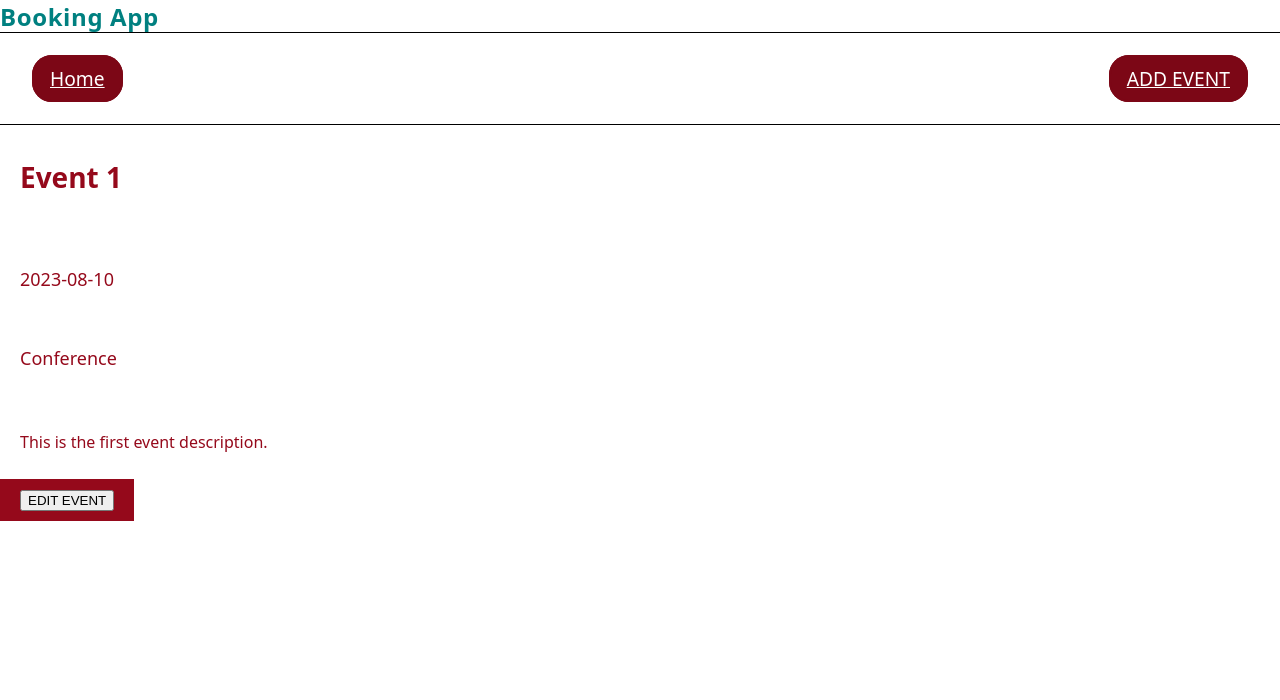
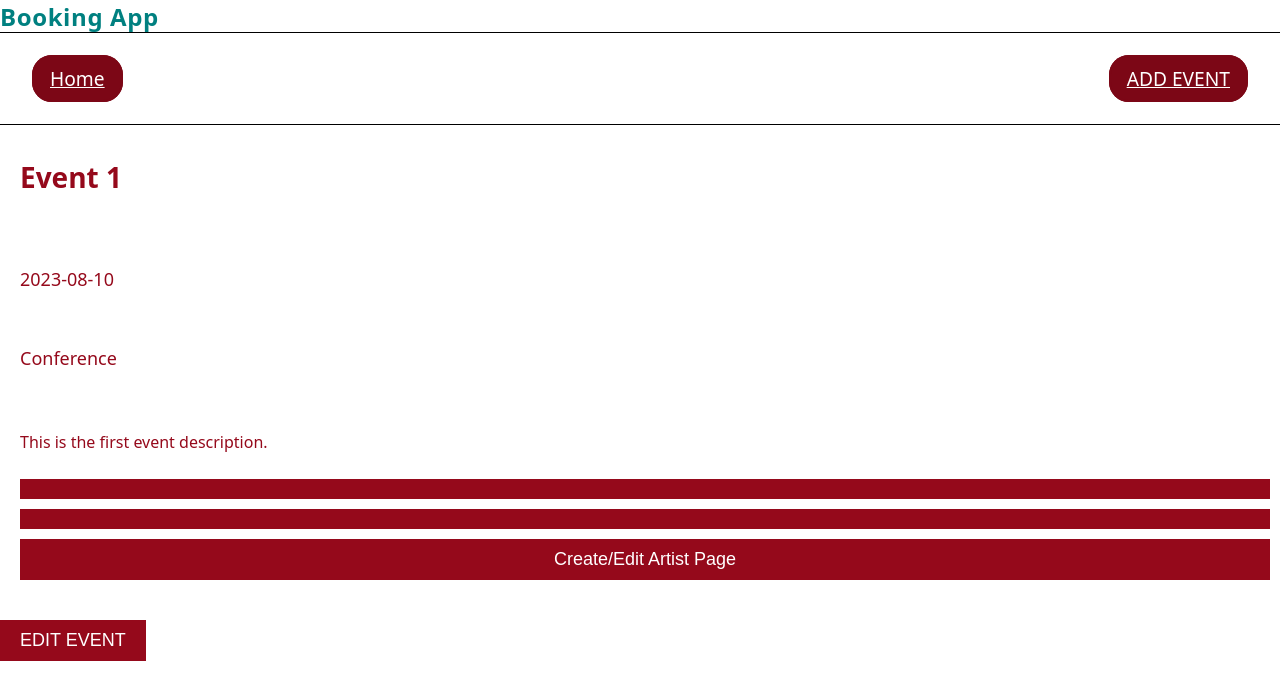
Before and after one commit to NatnaelDanssa/capstone-booking-app, a Next.js app: page /events/1 in a window 1280 px wide. Shown: the top 700 px of the page. Built offline with nearby package versions, Linux system fonts and the light colour scheme.

Commit message:
artist page

```diff
--- a/pages/events/[eventsId].js
+++ b/pages/events/[eventsId].js
@@ -1,7 +1,6 @@
 import { styled } from "styled-components";
 import { useRouter } from "next/router";
-
-import { useEffect, useState } from "react";
+import { useState, useEffect } from "react";
 
 export default function EventsDetail({
   handleUpdate,
@@ -15,7 +14,6 @@ export default function EventsDetail({
   const eventsId = router.query.eventsId;
 
   const eventToEdit = events.find((event) => event.id == eventsId);
-  console.log("events", events);
 
   useEffect(() => {
     setEventObject(eventToEdit);
@@ -24,6 +22,7 @@ export default function EventsDetail({
   const handleEditClick = () => {
     setEditMode(!editMode);
   };
+
   const handleInputChange = (event) => {
     const { name, value } = event.target;
     setEventObject((prevEvent) => ({
@@ -37,12 +36,6 @@ export default function EventsDetail({
     handleUpdate(eventObject);
   };
 
-  // const handleDeleteEvent = () => {
-  //   const updatedEvents = events.filter((event) => event.id !== eventToEdit.id);
-  //   handleUpdate(updatedEvents);
-  //   setEventObject(null);
-  // };
-
   const handleDeleteClick = () => {
     const confirmDelete = window.confirm(
       "Are you sure you want to delete this event?"
@@ -51,6 +44,10 @@ export default function EventsDetail({
       handleDeleteEvent(eventsId);
       router.push("/");
     }
+  };
+
+  const handleArtistClick = () => {
+    router.push(`/artist/${eventObject.artistId}`);
   };
 
   if (!eventToEdit) {
@@ -106,14 +103,27 @@ export default function EventsDetail({
           eventObject?.description || ""
         )}
       </DescriptionContainer>
+      <ArtistContainer>
+        <Button onClick={handleArtistClick}>
+          {eventObject?.artistName || ""}
+        </Button>
+        <Button onClick={handleArtistClick}>
+          {eventObject?.artistEmail || ""}
+        </Button>
+        <Button
+          onClick={() => router.push(`/edit-artist/${eventObject.artistId}`)}
+        >
+          Create/Edit Artist Page
+        </Button>
+      </ArtistContainer>
       <ButtonContainer>
         {editMode ? (
           <>
-            <button onClick={handleSaveClick}>Save Changes</button>
-            <button onClick={handleDeleteClick}>Delete Event</button>
+            <Button onClick={handleSaveClick}>Save Changes</Button>
+            <Button onClick={handleDeleteClick}>Delete Event</Button>
           </>
         ) : (
-          <button onClick={handleEditClick}>EDIT EVENT</button>
+          <Button onClick={handleEditClick}>EDIT EVENT</Button>
         )}
       </ButtonContainer>
     </article>
@@ -153,6 +163,26 @@ const TypeContainer = styled.p`
   margin-bottom: 10px;
   padding-bottom: 10px;
 `;
+
+const ArtistContainer = styled.div`
+  display: flex;
+  flex-direction: column;
+  align-items: left;
+  padding-left: 20px;
+  margin-bottom: 20px;
+`;
+
+const Button = styled.button`
+  font-size: 18px;
+  background-color: #95091b;
+  color: white;
+  border: none;
+  padding: 10px 20px;
+  cursor: pointer;
+  margin-bottom: 10px;
+  margin-right: 10px;
+`;
+
 const DescriptionContainer = styled.p`
   padding-left: 20px;
   display: flex;
@@ -163,13 +193,10 @@ const DescriptionContainer = styled.p`
   margin-top: 0.5;
   margin-bottom: 10px;
 `;
-const ButtonContainer = styled.button`
-  font-size: 18px;
-  padding-left: 20px;
-  background-color: #95091b;
-  color: white;
-  border: none;
-  padding: 10px 20px;
-  cursor: pointer;
-  margin-bottom: 10px;
+
+const ButtonContainer = styled.div`
+  display: flex;
+  flex-direction: row;
+  justify-content: flex-start;
+  margin-top: 30px;
 `;
```
